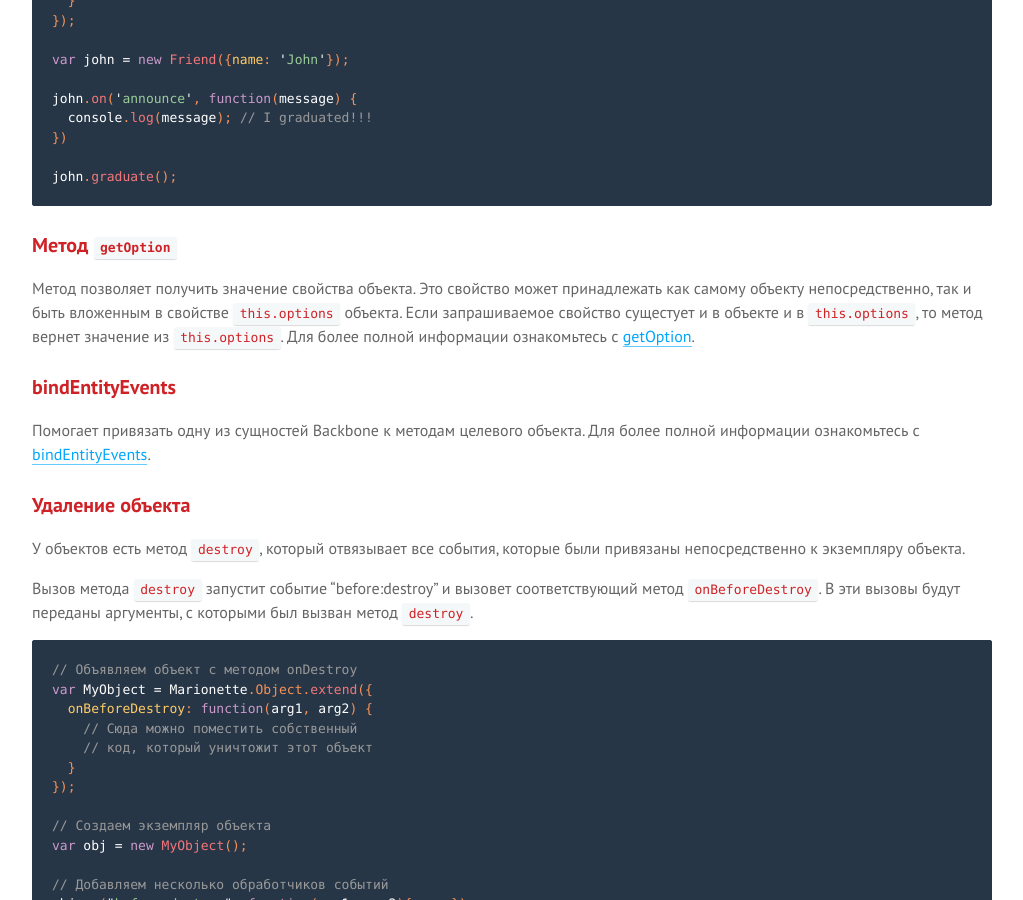
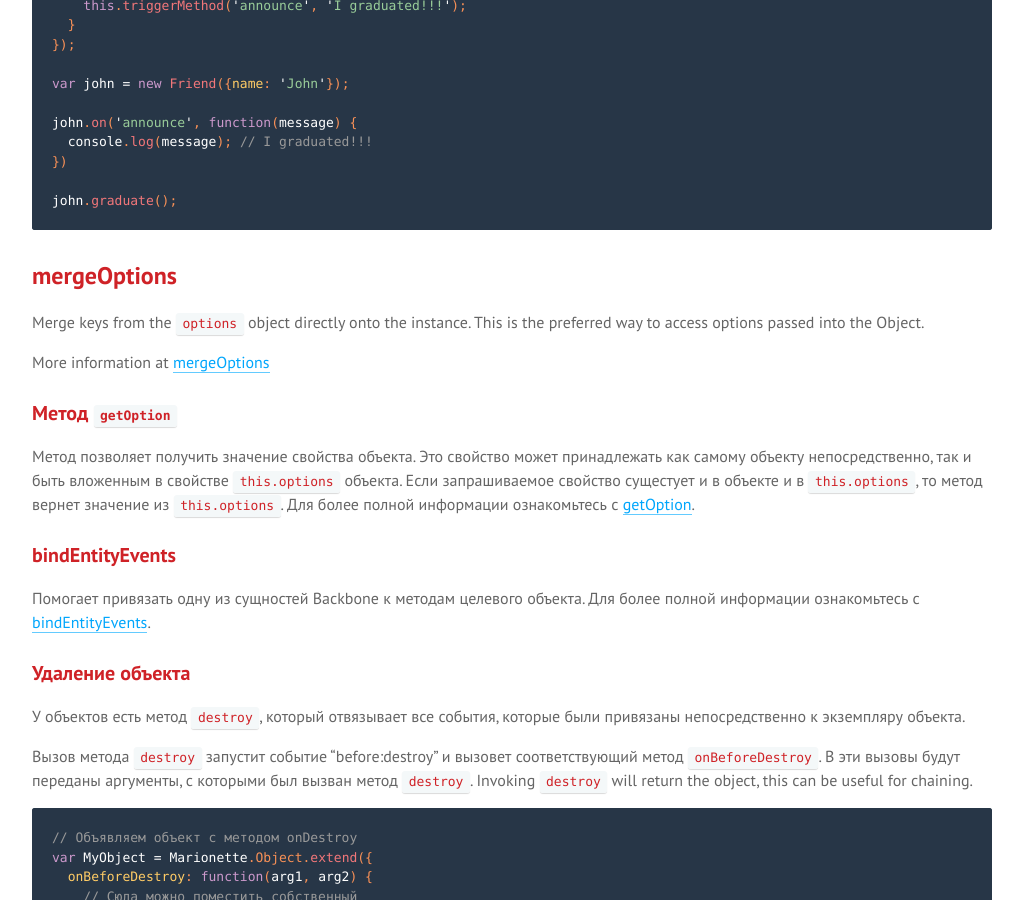
Before and after one commit to sadcitizen/marionettejs.ru, a Jekyll site: the page built from _posts/2014-05-07-object.md, in a window 1280 px wide and 900 px high, scrolled down 1265 px. Shown: the whole window, without its empty margins (128-1151 px from the left). Built offline with Jekyll 4.4.1, drawn with Linux system fonts in a browser that asks for light colours; some web fonts are replaced; Markdown is read by kramdown in place of the engine named in the settings.

Commit message:
update ru/Object

````diff
--- a/_includes/translation/ru/marionette.object.md
+++ b/_includes/translation/ru/marionette.object.md
@@ -5,6 +5,7 @@
 
 * [Метод `initialize`](#initialize)
 * [События](#events)
+* [Метод `mergeOptions`](#mergeoptions)
 * [Метод `getOption`](#getoption)
 * [Метод bindEntityEvents](#bindentityevents)
 * [Удаление объекта](#destroying-a-object)
@@ -48,11 +49,18 @@ john.on('announce', function(message) {
 john.graduate();
 ```
 
+## <a name="mergeoptions"></a> mergeOptions
+
+Merge keys from the `options` object directly onto the instance. This is the preferred way to access options
+passed into the Object.
+
+More information at [mergeOptions](../functions/#marionettemergeoptions)
+
 ### <a name="getoption"></a> Метод `getOption`
 
 Метод позволяет получить значение свойства объекта. Это свойство может принадлежать как самому объекту непосредственно, так и
 быть вложенным в свойстве `this.options` объекта. Если запрашиваемое свойство сущестует и в объекте и в `this.options`, то метод вернет значение из `this.options`.
-Для более полной информации ознакомьтесь с [getOption](../functions/).
+Для более полной информации ознакомьтесь с [getOption](../functions/#marionettegetoption).
 
 ### <a name="bindentityevents"></a> bindEntityEvents
 
@@ -63,7 +71,7 @@ john.graduate();
 У объектов есть метод `destroy`, который отвязывает все события, которые были привязаны непосредственно к экземпляру объекта.
 
 Вызов метода `destroy` запустит событие "before:destroy" и вызовет соответствующий метод `onBeforeDestroy`.
-В эти вызовы будут переданы аргументы, с которыми был вызван метод `destroy`.
+В эти вызовы будут переданы аргументы, с которыми был вызван метод `destroy`. Invoking `destroy` will return the object, this can be useful for chaining.
 
 ```js
 // Объявляем объект с методом onDestroy
````
